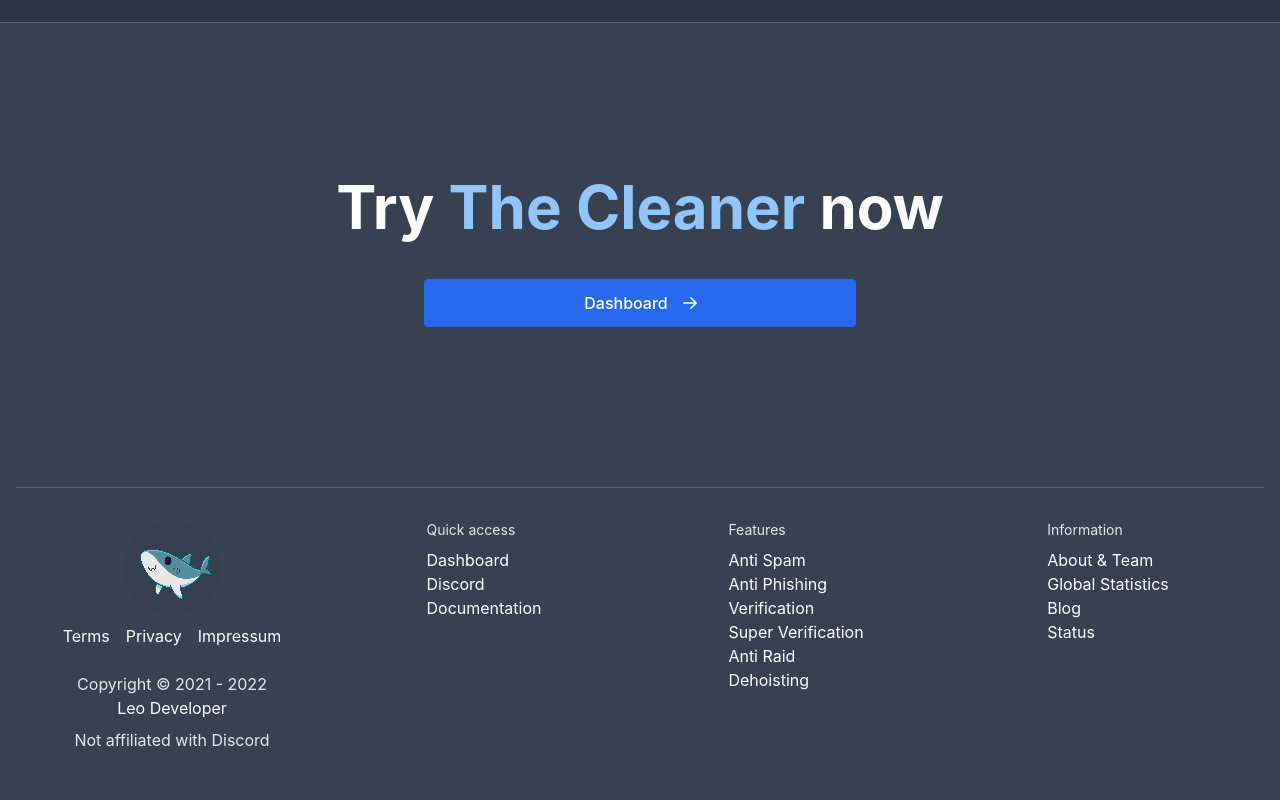
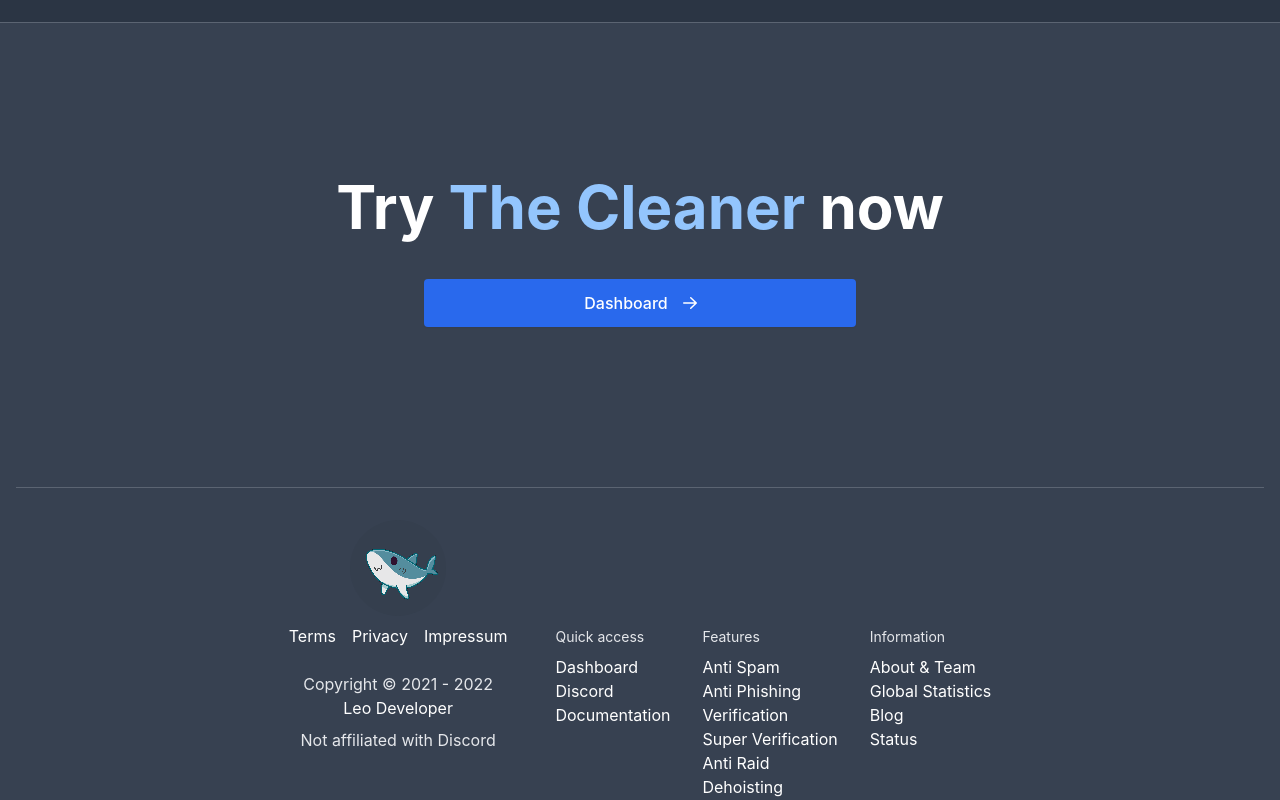
Before and after one commit to cleaner-bot/website, a Next.js app: page / in a window 1280 px wide. Shown: the part 1987-2787 px from the top of the page. Built offline with nearby package versions, Linux system fonts and the light colour scheme.

Commit message:
update footer wrapping

```diff
--- a/components/footer.jsx
+++ b/components/footer.jsx
@@ -43,7 +43,10 @@ const footer = [
     {
         name: "Information",
         links: [
-            { name: "About & Team", href: "https://docs.cleanerbot.xyz/misc/about/" },
+            {
+                name: "About & Team",
+                href: "https://docs.cleanerbot.xyz/misc/about/",
+            },
             { name: "Global Statistics", href: "/statistics" },
             { name: "Blog", href: "https://blog.cleanerbot.xyz" },
             { name: "Status", href: "https://cleaner.instatus.com/" },
@@ -53,13 +56,8 @@ const footer = [
 
 export default function Footer({ className }) {
     return (
-        <div
-            className={clsx(
-                "grid grid-cols-3 lg:grid-cols-4 pb-10 gap-y-12",
-                className
-            )}
-        >
-            <div className="col-span-3 lg:col-span-1">
+        <div className="items-baseline justify-center gap-12 lg:flex">
+            <div className="col-span-2 pb-12 sm:col-span-3 lg:col-span-1">
                 <Link
                     href="/"
                     className="block w-24 h-24 col-span-2 mx-auto rounded-full bg-gray-710 hover:bg-gray-650 --anim"
@@ -104,9 +102,12 @@ export default function Footer({ className }) {
                     Not affiliated with Discord
                 </p>
             </div>
+            <div className="flex flex-wrap justify-center gap-8">
                 {footer.map((foot) => (
-                <div key={foot.name} className="mx-auto">
-                    <p className="mb-2 text-sm text-gray-200">{foot.name}</p>
+                    <div key={foot.name} className="sm:mx-auto">
+                        <p className="mb-2 text-sm text-gray-200">
+                            {foot.name}
+                        </p>
                         <div>
                             {foot.links.map((link) => (
                                 <Link
@@ -121,5 +122,6 @@ export default function Footer({ className }) {
                     </div>
                 ))}
             </div>
+        </div>
     );
 }
```
Lines whose indentation alone changed are shown as unchanged.
